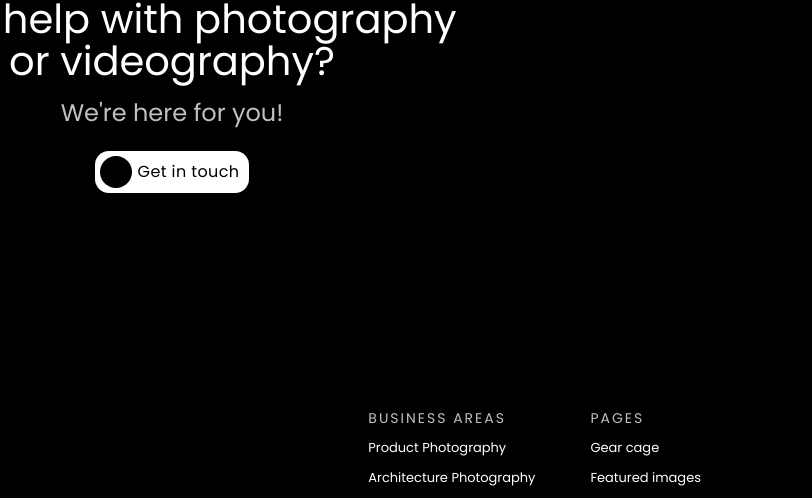
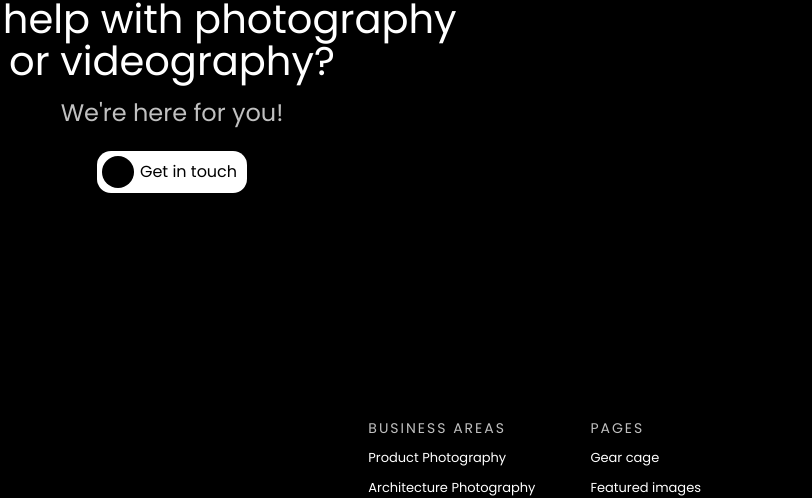
Before and after one commit to kavacode/Aperture, a plain HTML site: page index.html in a window 1280 px wide. Shown: the part 3212-3710 px from the top of the page, 468-1280 px from the left. Drawn offline with Linux system fonts and the light colour scheme.

Commit message:
add footer

```diff
--- a/css/style.css
+++ b/css/style.css
@@ -115,7 +115,7 @@ header nav ul li:last-of-type a {
 .help_screen div a {
     font: 16px/20px 'poppinsregular';
     /*text-align: center;*/
-    letter-spacing: 0.4px;
+    /*letter-spacing: 0.4px;*/
     color: #000000;
     background-color: #FFFFFF;
     border-radius: 14px;
@@ -222,7 +222,7 @@ footer .footer_container ul{
 
     list-style: none;
 }
-footer .footer_container .footer_pages p{
+footer .footer_container .footer_pages ul li:first-of-type{
     font: 14px/20px 'poppinsregular';
     letter-spacing: 2px;
     text-transform: uppercase;
--- a/index.html
+++ b/index.html
@@ -94,14 +94,14 @@
         </div>
         <div class="footer_pages">
                 <ul>
-                    <p>Business areas</p>
+                    <li>Business areas</li>
                     <li><a href="#">Product Photography</a></li>
                     <li><a href="#">Architecture Photography</a></li>
                     <li><a href="#">Drone Photography</a></li>
                     <li><a href="#">Wildlife Photography</a></li>
                 </ul>
                 <ul>
-                    <p>Pages</p>
+                    <li>Pages</li>
                     <li><a href="#">Gear cage</a></li>
                     <li><a href="#">Featured images</a></li>
                     <li><a href="#">Contact</a></li>
```
